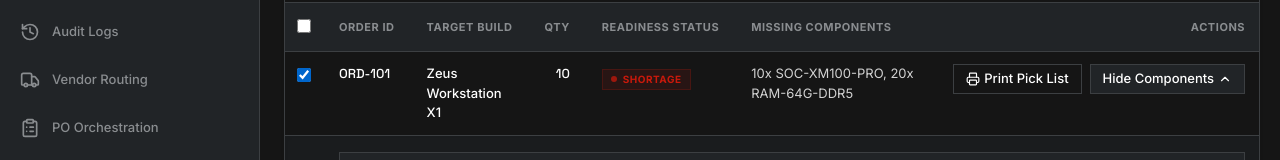
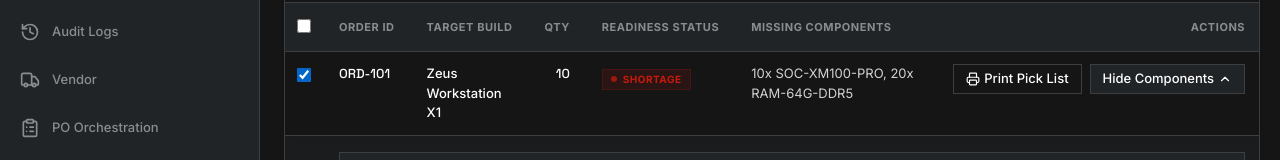
Before and after one commit to SE359-Zeus/Zeus-FE, a Next.js app: page / in a window 1280 px wide. Shown: the part 335-495 px from the top of the page. Built offline with nearby package versions, Linux system fonts and the light colour scheme.

Commit message:
fix: change title from vendor routing to vendor

```diff
--- a/src/app/page.tsx
+++ b/src/app/page.tsx
@@ -9,12 +9,12 @@ import { InventoryLedgerPage } from '@/components/pages/inventory-ledger'
 import { DemandPosPage } from '@/components/pages/demand-pos'
 import { UserAccessPage } from '@/components/pages/user-access'
 import { AuditLogsPage } from '@/components/pages/audit-logs'
-import { VendorRoutingPage } from '@/components/pages/vendor-routing'
+import { VendorPage } from '@/components/pages/vendor'
 import { PoOrchestrationPage } from '@/components/pages/po-orchestration'
 import { GoodsReceiptPage } from '@/components/pages/goods-receipt'
 import { DownstreamLogisticsPage } from '@/components/pages/downstream-logistics'
 
-export type PageId = 'dashboard' | 'bom-catalog' | 'inventory-ledger' | 'demand-pos' | 'user-access' | 'audit-logs' | 'vendor-routing' | 'po-orchestration' | 'goods-receipt' | 'downstream-logistics'
+export type PageId = 'dashboard' | 'bom-catalog' | 'inventory-ledger' | 'demand-pos' | 'user-access' | 'audit-logs' | 'vendor' | 'po-orchestration' | 'goods-receipt' | 'downstream-logistics'
 
 export default function Home() {
   const [currentPage, setCurrentPage] = useState<PageId>('dashboard')
@@ -34,8 +34,8 @@ export default function Home() {
         return <UserAccessPage />
       case 'audit-logs':
         return <AuditLogsPage />
-      case 'vendor-routing':
-        return <VendorRoutingPage />
+      case 'vendor':
+        return <VendorPage />
       case 'po-orchestration':
         return <PoOrchestrationPage />
       case 'goods-receipt':
--- a/src/components/pages/vendor-routing.tsx
+++ b/src/components/pages/vendor.tsx
@@ -135,7 +135,7 @@ const riskData = [
   { name: 'FOXC', value: 78, hex: '#C9190B' },
 ]
 
-export function VendorRoutingPage() {
+export function VendorPage() {
   const [filter, setFilter] = useState<FilterType>('ALL')
   const [expandedRows, setExpandedRows] = useState<Set<string>>(new Set(['VND-003']))
   const [searchQuery, setSearchQuery] = useState('')
@@ -163,7 +163,7 @@ export function VendorRoutingPage() {
       {/* Page Header */}
       <div className="flex flex-col md:flex-row md:items-end justify-between mb-6 gap-4">
         <div>
-          <h1 className="text-2xl font-bold text-white m-0">Vendor Routing</h1>
+          <h1 className="text-2xl font-bold text-white m-0">Vendor</h1>
           <p className="text-sm text-mrp-text-muted mt-1">
             Manage vendor relationships, map SKU associations, and optimize procurement routing.
           </p>
--- a/src/components/sidebar.tsx
+++ b/src/components/sidebar.tsx
@@ -31,7 +31,7 @@ const navItems: { id: PageId; label: string; icon: React.ElementType }[] = [
   { id: 'demand-pos', label: 'Demand & POs', icon: ShoppingCart },
   { id: 'user-access', label: 'User Access', icon: Users },
   { id: 'audit-logs', label: 'Audit Logs', icon: History },
-  { id: 'vendor-routing', label: 'Vendor Routing', icon: Truck },
+  { id: 'vendor', label: 'Vendor', icon: Truck },
   { id: 'po-orchestration', label: 'PO Orchestration', icon: ClipboardList },
   { id: 'goods-receipt', label: 'Goods Receipt', icon: PackageCheck },
   { id: 'downstream-logistics', label: 'Downstream Logistics', icon: Send },
```
